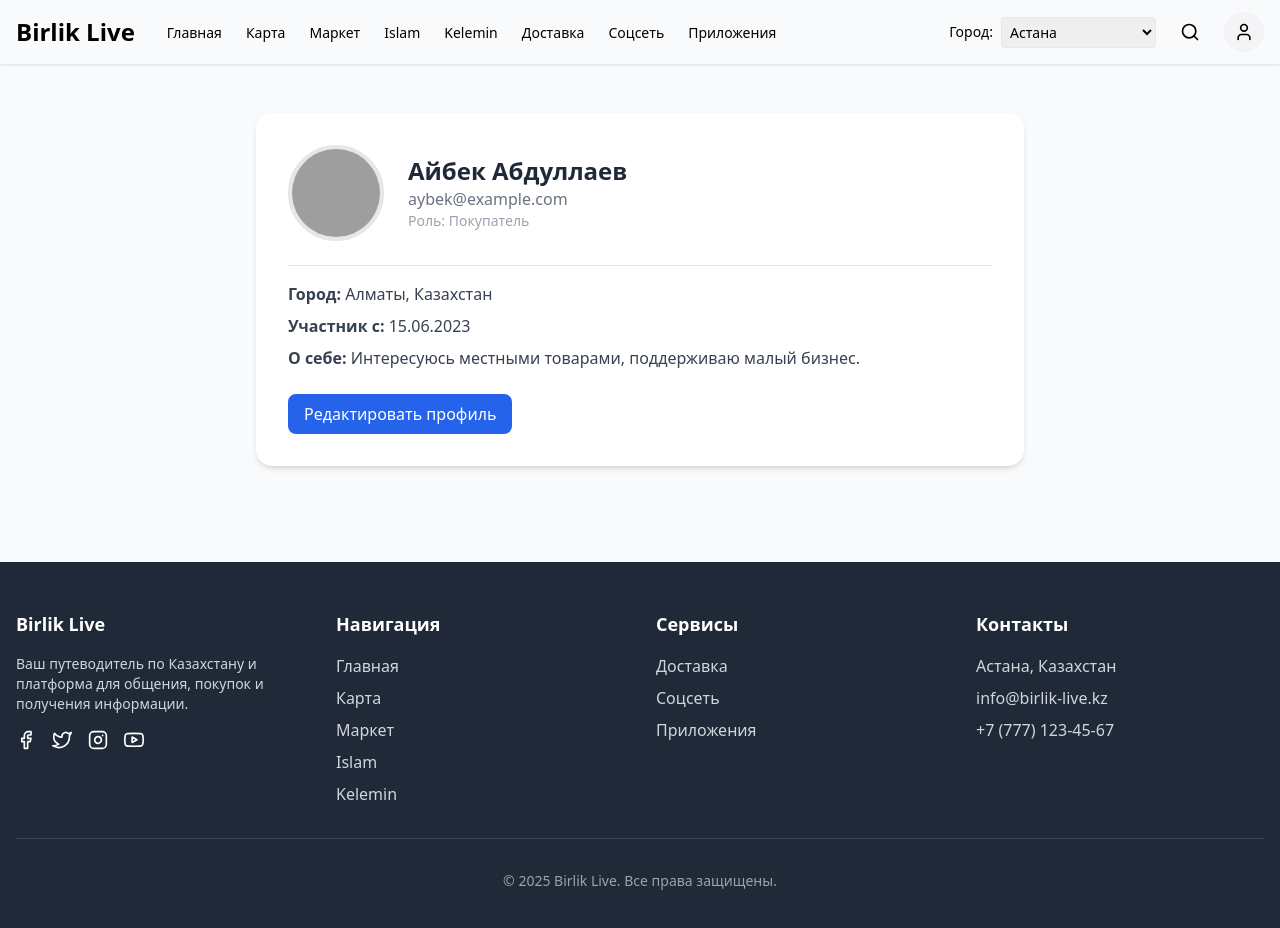
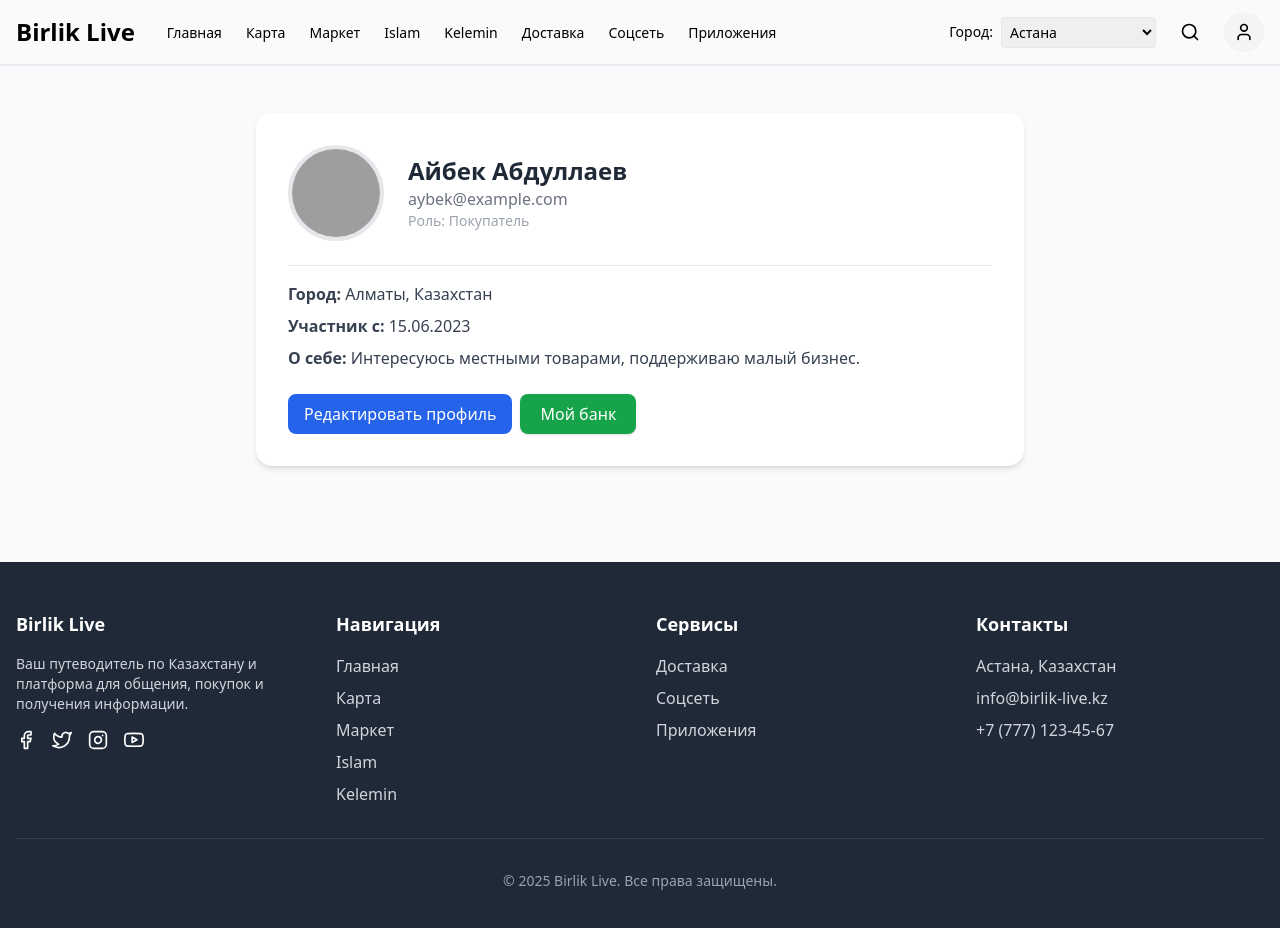
Before and after one commit to Loamanroy/Birlik, a React (Vite) app: page /profile in a window 1280 px wide. Shown: the top 928 px of the page. Built offline with nearby package versions, Linux system fonts and the light colour scheme; grey boxes are pictures that could not be loaded.

Commit message:
добавил кнопку с банком

```diff
--- a/src/components/user/UserAccountMenu.tsx
+++ b/src/components/user/UserAccountMenu.tsx
@@ -49,6 +49,12 @@ const UserAccountMenu = () => {
               >
                 Мой профиль
               </Link>
+              <Link
+                  className="block px-4 py-2 text-sm text-gray-700 hover:bg-gray-100"
+                  onClick={() => setIsMenuOpen(false)}
+              >
+                Мой банк
+              </Link>
               <button
                 className="block w-full text-left px-4 py-2 text-sm text-gray-700 hover:bg-gray-100"
                 onClick={handleLogout}
--- a/src/pages/ProfilePage.tsx
+++ b/src/pages/ProfilePage.tsx
@@ -35,6 +35,11 @@ const ProfilePage = () => {
             <button className="bg-blue-600 text-white px-4 py-2 rounded-lg hover:bg-blue-700 transition">
               Редактировать профиль
             </button>
+            <button
+                className="ms-2 px-5 py-2 bg-green-600 hover:bg-green-700 text-white font-medium rounded-lg shadow hover:shadow-md transition-colors"
+            >
+              Мой банк
+            </button>
           </div>
         </div>
       </div>
```
